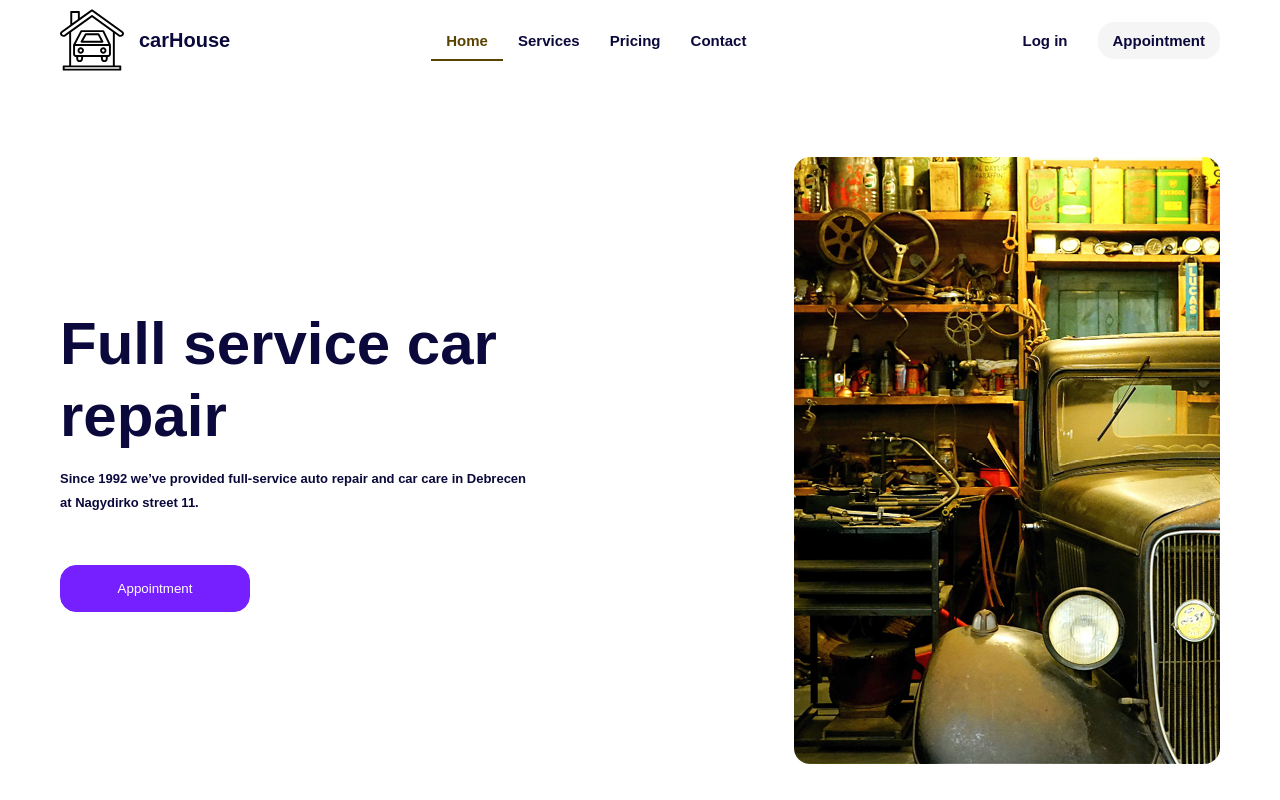
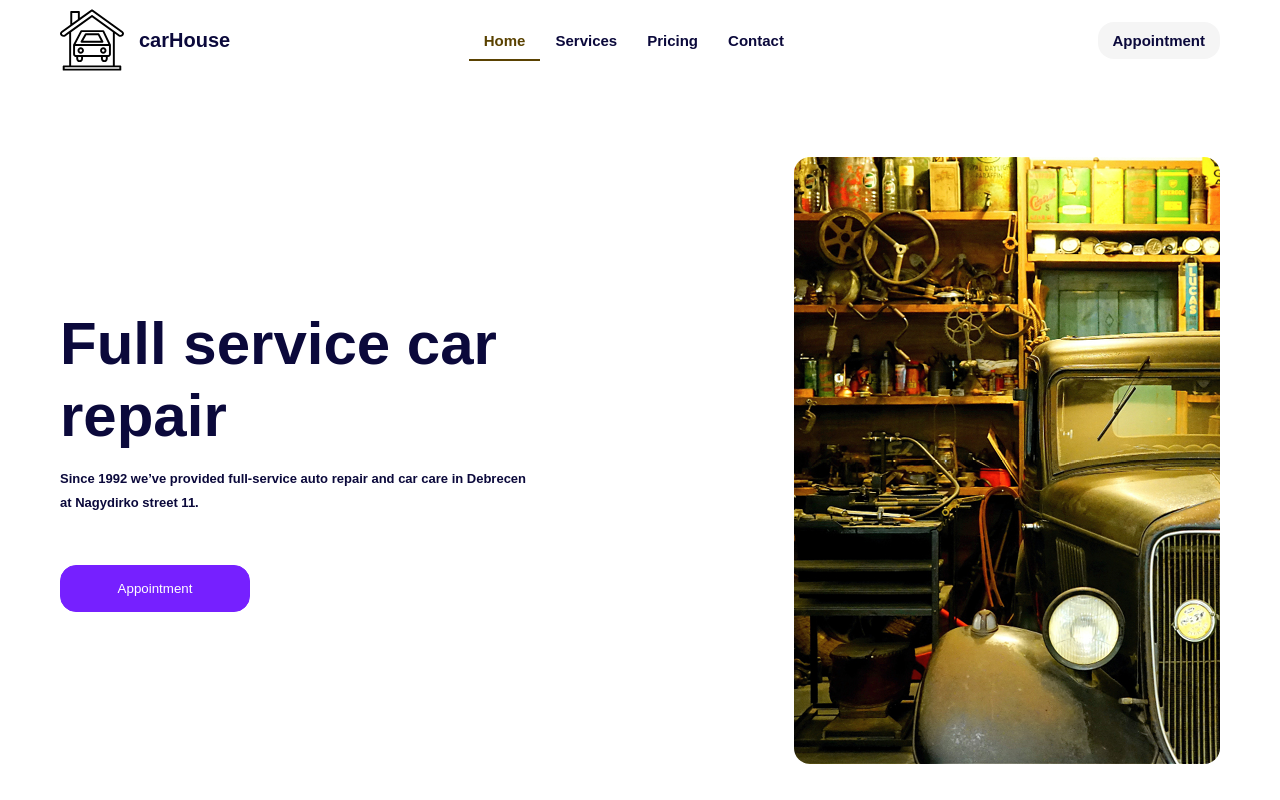
Before and after one commit to Gabi1992/CarAppointmentApi, a React (Create React App) app in the folder frontend/: page / in a window 1280 px wide. Shown: the top 800 px of the page. Built offline with nearby package versions, Linux system fonts and the light colour scheme; a web font is replaced by a local one.

Commit message:
login from navbar removed

```diff
--- a/frontend/src/components/Nav/Sidebar.jsx
+++ b/frontend/src/components/Nav/Sidebar.jsx
@@ -107,11 +107,6 @@ export default function Sidebar({ sidebarOpen, toggleSidebar }) {
         </li>
       </UlStyle>
       <UlStyle className="flexSpaceCenter">
-        <li className="semiBold font15 pointer">
-          <a href="/" style={{ padding: "10px 30px 10px 0" }} className="whiteColor">
-            Log in
-          </a>
-        </li>
         <li className="semiBold font15 pointer flexCenter">
           <a href="/" className="radius8 lightBg" style={{ padding: "10px 15px" }}>
             Get Started
--- a/frontend/src/components/Nav/TopNavbar.jsx
+++ b/frontend/src/components/Nav/TopNavbar.jsx
@@ -62,11 +62,6 @@ export default function TopNavbar() {
             </li>
           </UlWrapper>
           <UlWrapperRight className="flexNullCenter">
-            <li className="semiBold font15 pointer">
-              <a href="/" style={{ padding: "10px 30px 10px 0" }}>
-                Log in
-              </a>
-            </li>
             <li className="semiBold font15 pointer flexCenter">
               <a href="/" className="radius8 lightBg" style={{ padding: "10px 15px" }}>
                 Appointment
```
